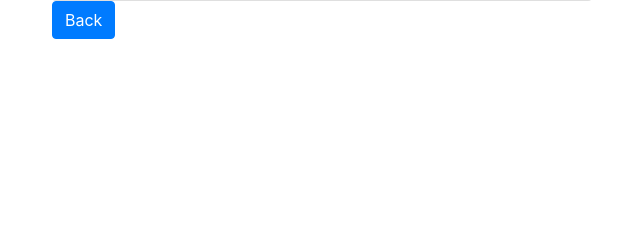
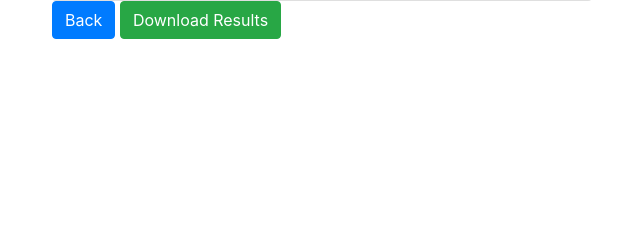
Before and after one commit to jonas-oms/isde-projects-2024-D, a FastAPI app: template app/templates/classification_output.html in a window 1280 px wide. Shown: the part 219-459 px from the top of the page, without its empty margins (603-1243 px from the left). Run offline with FastAPI, Linux system fonts and the light colour scheme; the template is opened without the code that fills it, so the values that code supplies are empty; some libraries are stand-ins or nearby versions.

Commit message:
Download Results Button

```diff
--- a/app/templates/classification_output.html
+++ b/app/templates/classification_output.html
@@ -30,6 +30,9 @@
                     </div>
                 </div>
                 <a class="btn btn-primary" href="/classifications" role="button">Back</a>
+                <a class="btn btn-success" href="" role="button">
+                    Download Results
+                </a>
         </div>
     </div>
     <script src="{{ "static/graph.js" }}" id="makeGraph" classification_scores="{{classification_scores}}"></script>
```
